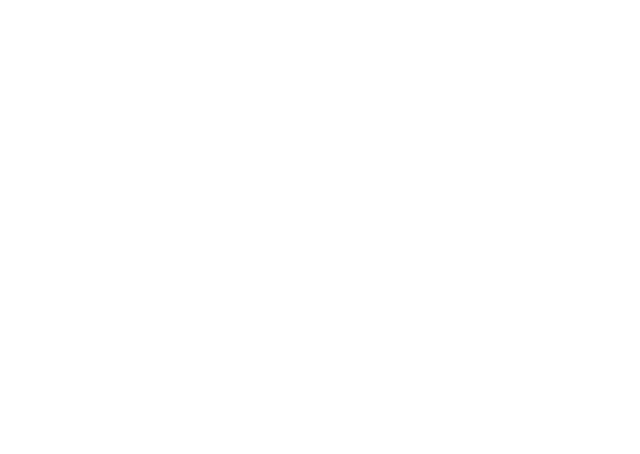
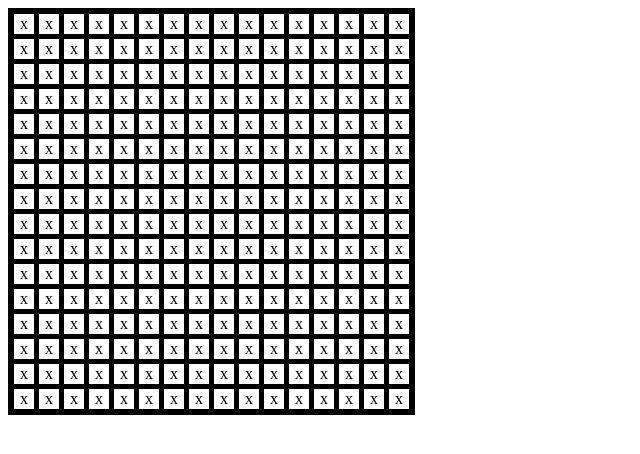
Before and after one commit to ossianhempel/odin-etch-a-sketch, a plain HTML site: page index.html in a window 1280 px wide. Shown: the whole page, without its empty margins (0-640 px from the left). Drawn offline with Linux system fonts and the light colour scheme.

Commit message:
Create 16x16 grid

```diff
--- a/index.html
+++ b/index.html
@@ -5,9 +5,10 @@
     <meta http-equiv="X-UA-Compatible" content="IE=edge">
     <meta name="viewport" content="width=device-width, initial-scale=1.0">
     <title>Document</title>
+    <link rel="stylesheet" href="style.css">
 </head>
 <body>
-    <div class="content">
+    <div class="container">
 
     </div>
     <script src="myScript.js"></script>
--- a/myScript.js
+++ b/myScript.js
@@ -1,8 +1,22 @@
-const content = document.querySelector('.content');
-console.log(content.ATTRIBUTE_NODE);
-for (let i = 0; i < 16; i++) {
-    for (let x = 0; x < 16; x++) {
+const container = document.querySelector('.container');
+
+const grid = document.createElement('div');
+grid.setAttribute('class', 'grid');
+container.appendChild(grid);
+
+// gridContainer.setAttribute('style', 'width: 360px; border: 2px solid blue; display: flex; flex-wrap: wrap; justify-content: center; box-sizing: border-box;');
+
+
+
+for (let i = 1; i <= 16; i++) {
+    for (let x = 1; x <= 16; x++) {
         const div = document.createElement('div');
-        content.appendChild(div);
+        div.setAttribute('class', 'grid-cell');
+        div.textContent = 'x';
+        grid.appendChild(div);
     }
 }
+
+
+
+// https://bluegalaxy.info/codewalk/2018/03/01/html-css-create-square-grid-using-css-grid/
--- a/style.css
+++ b/style.css
@@ -0,0 +1,24 @@
+.container {
+    background-color: black;
+    display: inline-block;
+    border: 5px solid black;
+
+}
+
+.grid {
+    display: grid;
+    grid-template-columns: repeat(16, 1fr);
+    grid-template-rows: repeat(16 1fr);
+    grid-gap: 3px;
+
+}
+
+.grid-cell {
+    display: flex;
+    justify-content: center;
+    align-items: center;
+    height: 20px;
+    width: 20px;
+    border: 1px solid black;
+    background-color: white;
+}
```
